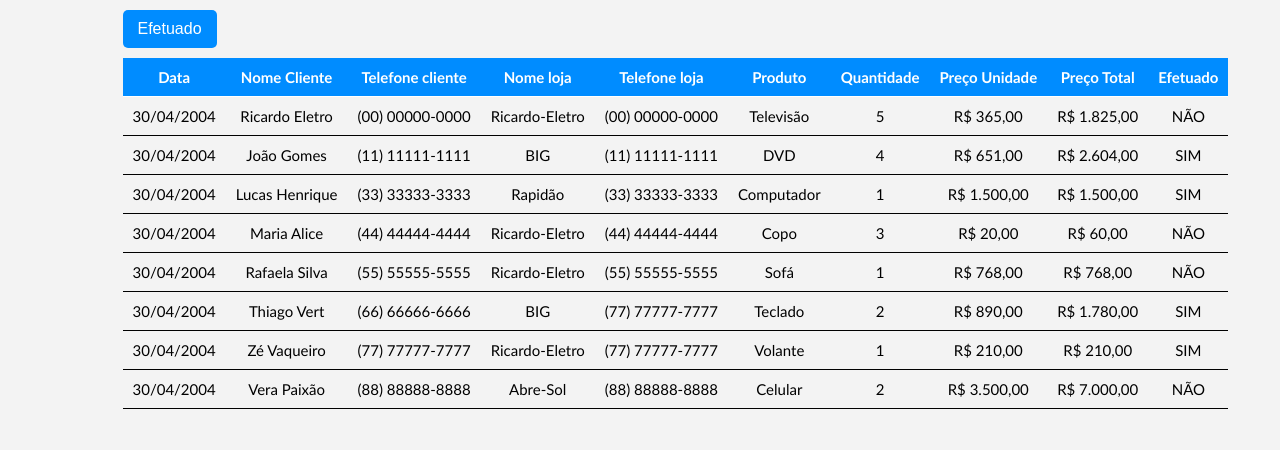
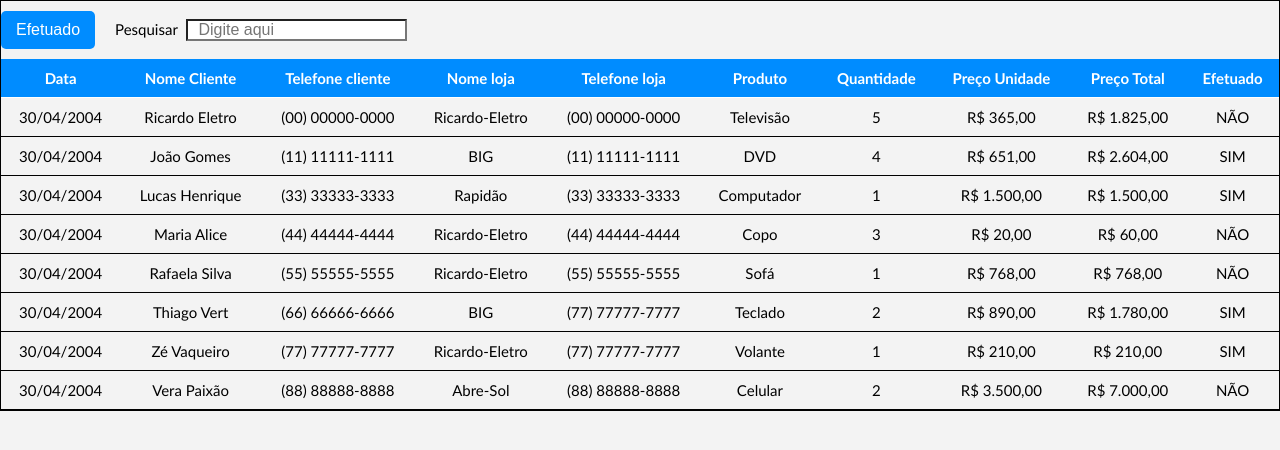
Before and after one commit to lucashrv/Projects_JavaScript, a plain HTML site: page table-filter/index.html in a window 1280 px wide. Drawn offline with Linux system fonts and the light colour scheme.

Commit message:
search-table

```diff
--- a/table-filter/index.html
+++ b/table-filter/index.html
@@ -9,6 +9,8 @@
 </head>
 <body>
     <div class="container">
+
+        <header>
             <div class="dropdown">
                 <button onclick="renderTable()" class="dropbtn">Efetuado</button>
                 <div class="dropdown-content">
@@ -16,6 +18,19 @@
                 <a onclick="filterTable('NAO')" href="#">NÃO</a>
                 </div>
             </div>
+
+            <form>
+                <span>Pesquisar</span>
+
+                <input
+                    id="input-search"
+                    type="text"
+                    placeholder="Digite aqui"
+                    autocomplete="off"
+                    autofocus
+                >
+            </form>
+        </header>
 
         <table>
             <thead>
@@ -34,6 +49,11 @@
             </thead>
 
             <tbody id="tbody"></tbody>
+            <tbody>
+                <tr>
+                    <td id="not-found" style="display: none;" colspan="10">Guia não encontrada</td>
+                </tr>
+            </tbody>
         </table>
     </div>
 
--- a/table-filter/index.js
+++ b/table-filter/index.js
@@ -130,12 +130,16 @@ const info = [
 ]
 
 const tbody = document.querySelector("#tbody")
+const inputSearch = document.querySelector("#input-search")
+const notFound = document.querySelector("#not-found")
 
 function filterTable(type){
 
     const newInfo = info.filter(item => item.compra_efetuada === type)
 
     renderTable(newInfo)
+
+    notFound.style.display = 'none'
 }
 
 function renderTable(newInfo = info){
@@ -168,6 +172,24 @@ function renderTable(newInfo = info){
         `
     })
     tbody.innerHTML = items.join('')
+    notFound.style.display = 'none'
 }
 
+inputSearch.addEventListener("keyup", event => {
+    const inputValue = event.target.value.trim().toLowerCase()
+    let countFalse = 0
+
+    for(let i = 0; i < tbody.rows.length; i++){
+
+        let contentName = tbody.rows[i].cells[1].innerText
+        let cellFilter = contentName.toLowerCase().indexOf(inputValue) >= 0
+
+        tbody.rows[i].style.display = cellFilter ? 'table-row' : 'none'
+
+        if(!cellFilter){
+            countFalse++
+        }
+    }
+    notFound.style.display = countFalse === tbody.rows.length ? '' : 'none'
+})
 renderTable()
--- a/table-filter/style.css
+++ b/table-filter/style.css
@@ -11,9 +11,15 @@ body{
     font-family:  'Gill Sans', 'Gill Sans MT', Calibri, 'Trebuchet MS', sans-serif;
 }
 
-.container{
-    width: 1035px;
-    margin: 0 auto;
+header{
+    display: flex;
+    align-items: center;
+    width: 100%;
+    padding: 10px 0;
+}
+
+form{
+    margin-left: 20px;
 }
 
 table{
@@ -32,6 +38,22 @@ thead{
     color: white;
 }
 
+input:focus {
+    box-shadow: 0 0 0 0;
+    outline: 0;
+}
+
+#input-search{
+    margin-left: 5px;
+    font-size: 16px;
+    padding-left: 10px;
+}
+
+.container{
+    margin: 0 auto;
+    border: 1px solid;
+}
+
 .dropbtn {
     background-color: rgb(0, 140, 255);
     color: white;
@@ -45,7 +67,6 @@ thead{
 .dropdown {
     position: relative;
     display: inline-block;
-    margin: 10px 0;
 }
 
 .dropdown-content {
```
Lines whose indentation alone changed are shown as unchanged.
